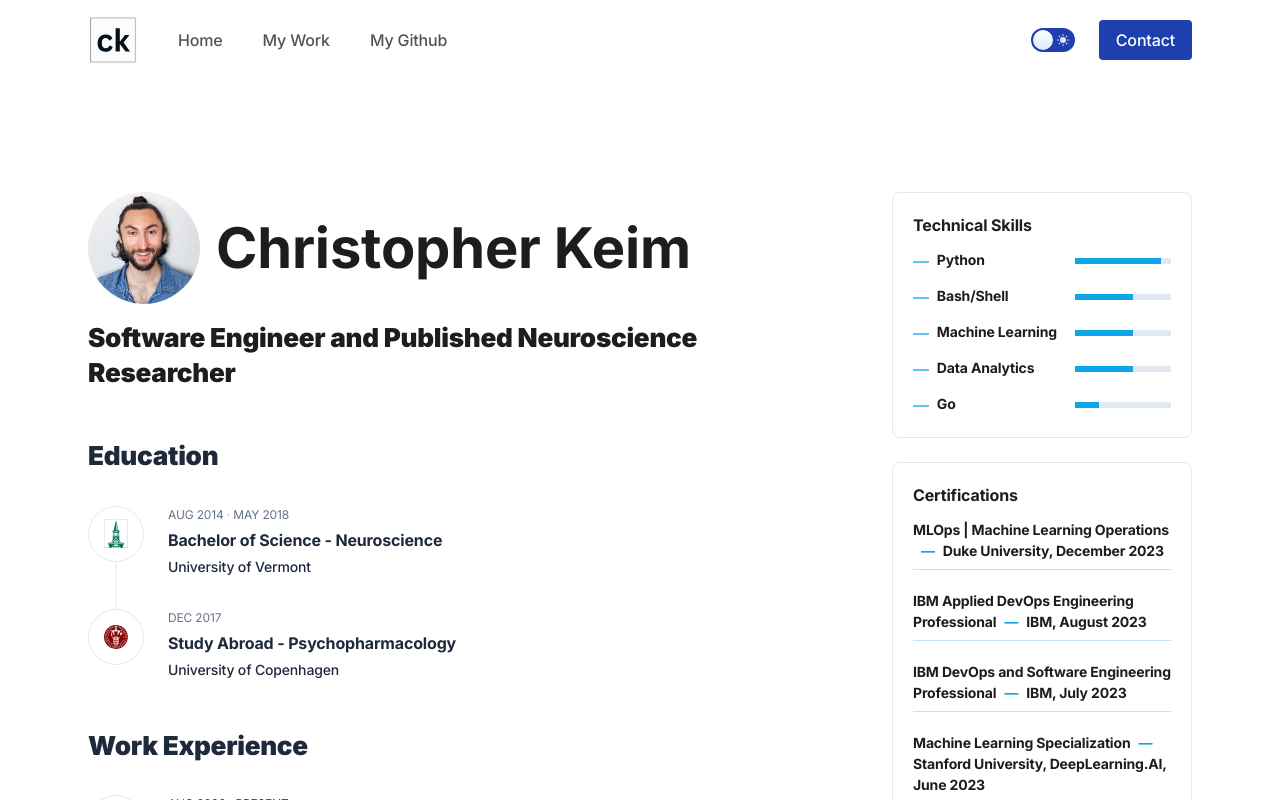
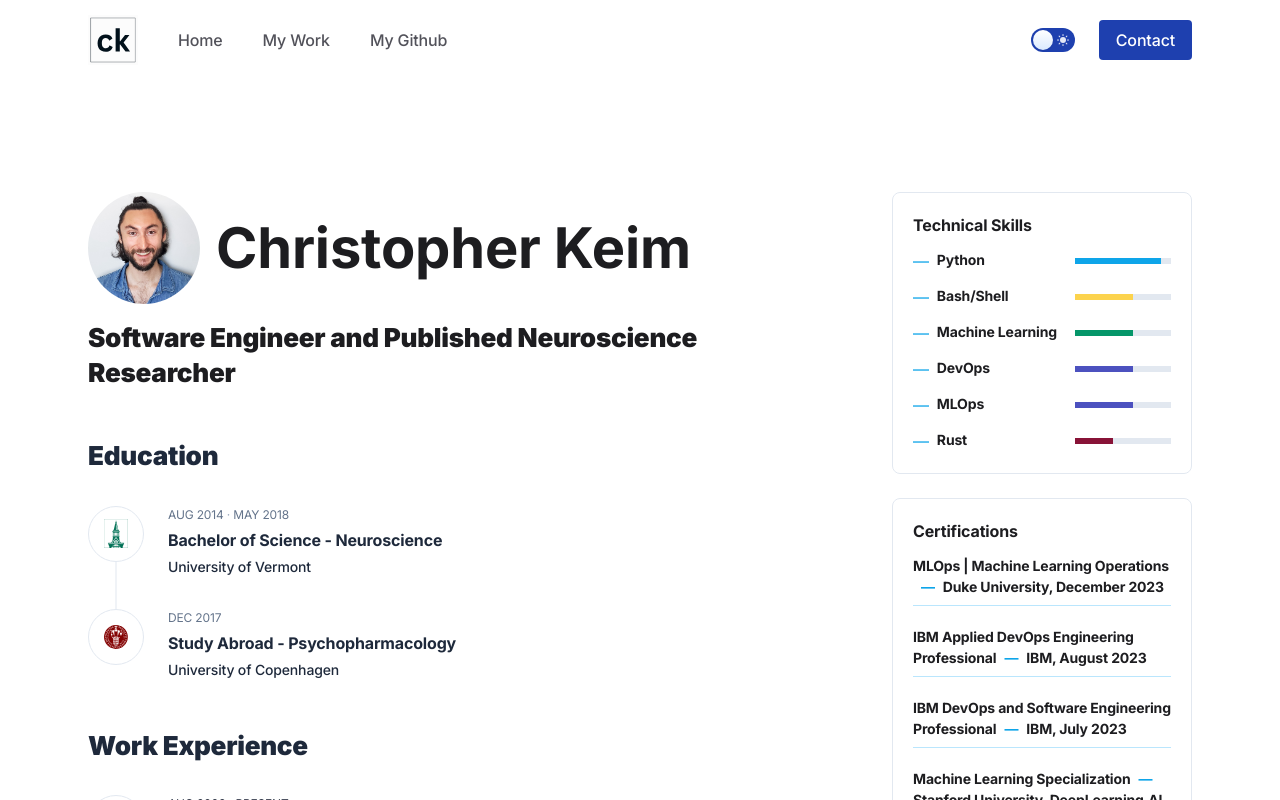
Before and after one commit to christopherkeim/christopherkeim-xyz, a Next.js app: page / in a window 1280 px wide. Shown: the top 800 px of the page. Built offline with nearby package versions, Linux system fonts and the light colour scheme.

Commit message:
Updated skills widget and added color to progress bars.

```diff
--- a/components/Widgets/WidgetSkills.tsx
+++ b/components/Widgets/WidgetSkills.tsx
@@ -22,7 +22,7 @@ export function WidgetSkills() {
             <a className="text-sm font-[650]">Bash/Shell</a>
           </div>
           <div
-            className={`relative h-1.5 w-48 shrink-0 bg-slate-200 before:absolute before:inset-0 before:w-[60%] before:bg-sky-500 dark:bg-slate-700 sm:w-80 md:w-20 lg:w-24`}
+            className={`relative h-1.5 w-48 shrink-0 bg-slate-200 before:absolute before:inset-0 before:w-[60%] before:bg-amber-300 dark:bg-slate-700 sm:w-80 md:w-20 lg:w-24`}
             role="progressbar"
             aria-valuenow={60}
             aria-valuemin={0}
@@ -35,7 +35,7 @@ export function WidgetSkills() {
             <a className="text-sm font-[650]">Machine Learning</a>
           </div>
           <div
-            className={`relative h-1.5 w-48 shrink-0 bg-slate-200 before:absolute before:inset-0 before:w-[60%] before:bg-sky-500 dark:bg-slate-700 sm:w-80 md:w-20 lg:w-24`}
+            className={`relative h-1.5 w-48 shrink-0 bg-slate-200 before:absolute before:inset-0 before:w-[60%] before:bg-emerald-600 dark:bg-slate-700 sm:w-80 md:w-20 lg:w-24`}
             role="progressbar"
             aria-valuenow={60}
             aria-valuemin={0}
@@ -45,10 +45,10 @@ export function WidgetSkills() {
         <li className="flex items-center justify-between">
           <div className="mr-1 inline-flex grow">
             <span className="mr-2 text-sky-500">—</span>{" "}
-            <a className="text-sm font-[650]">Data Analytics</a>
+            <a className="text-sm font-[650]">DevOps</a>
           </div>
           <div
-            className={`relative h-1.5 w-48 shrink-0 bg-slate-200 before:absolute before:inset-0 before:w-[60%] before:bg-sky-500 dark:bg-slate-700 sm:w-80 md:w-20 lg:w-24`}
+            className={`relative h-1.5 w-48 shrink-0 bg-slate-200 before:absolute before:inset-0 before:w-[60%] before:bg-indigo-700 dark:bg-slate-700 sm:w-80 md:w-20 lg:w-24`}
             role="progressbar"
             aria-valuenow={60}
             aria-valuemin={0}
@@ -58,12 +58,25 @@ export function WidgetSkills() {
         <li className="flex items-center justify-between">
           <div className="mr-1 inline-flex grow">
             <span className="mr-2 text-sky-500">—</span>{" "}
-            <a className="text-sm font-[650]">Go</a>
+            <a className="text-sm font-[650]">MLOps</a>
           </div>
           <div
-            className={`relative h-1.5 w-48 shrink-0 bg-slate-200 before:absolute before:inset-0 before:w-[25%] before:bg-sky-500 dark:bg-slate-700 sm:w-80 md:w-20 lg:w-24`}
+            className={`relative h-1.5 w-48 shrink-0 bg-slate-200 before:absolute before:inset-0 before:w-[60%] before:bg-indigo-700 dark:bg-slate-700 sm:w-80 md:w-20 lg:w-24`}
             role="progressbar"
-            aria-valuenow={25}
+            aria-valuenow={60}
+            aria-valuemin={0}
+            aria-valuemax={100}
+          ></div>
+        </li>
+        <li className="flex items-center justify-between">
+          <div className="mr-1 inline-flex grow">
+            <span className="mr-2 text-sky-500">—</span>{" "}
+            <a className="text-sm font-[650]">Rust</a>
+          </div>
+          <div
+            className={`relative h-1.5 w-48 shrink-0 bg-slate-200 before:absolute before:inset-0 before:w-[40%] before:bg-rose-900 dark:bg-slate-700 sm:w-80 md:w-20 lg:w-24`}
+            role="progressbar"
+            aria-valuenow={40}
             aria-valuemin={0}
             aria-valuemax={100}
           ></div>
```
